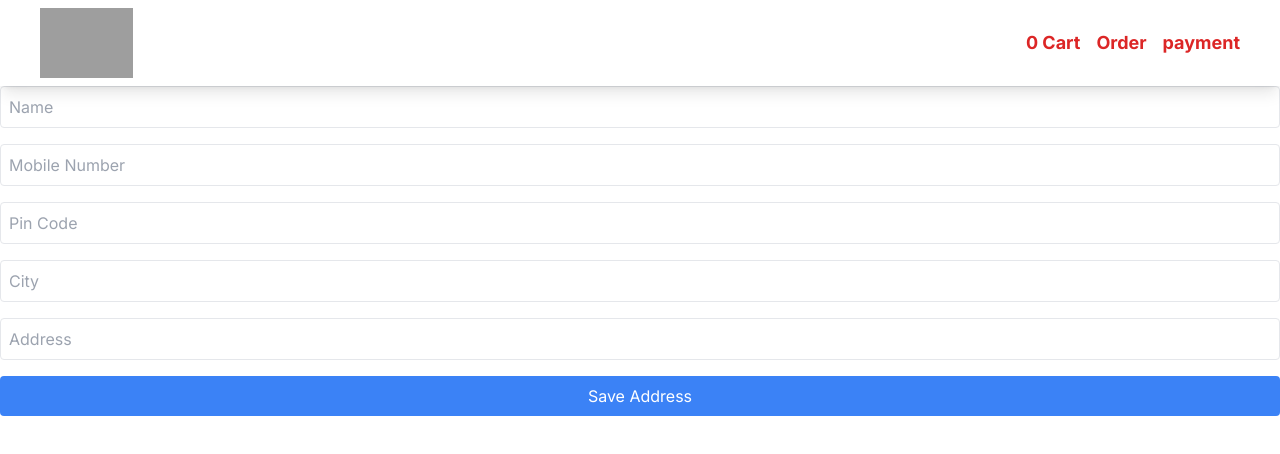
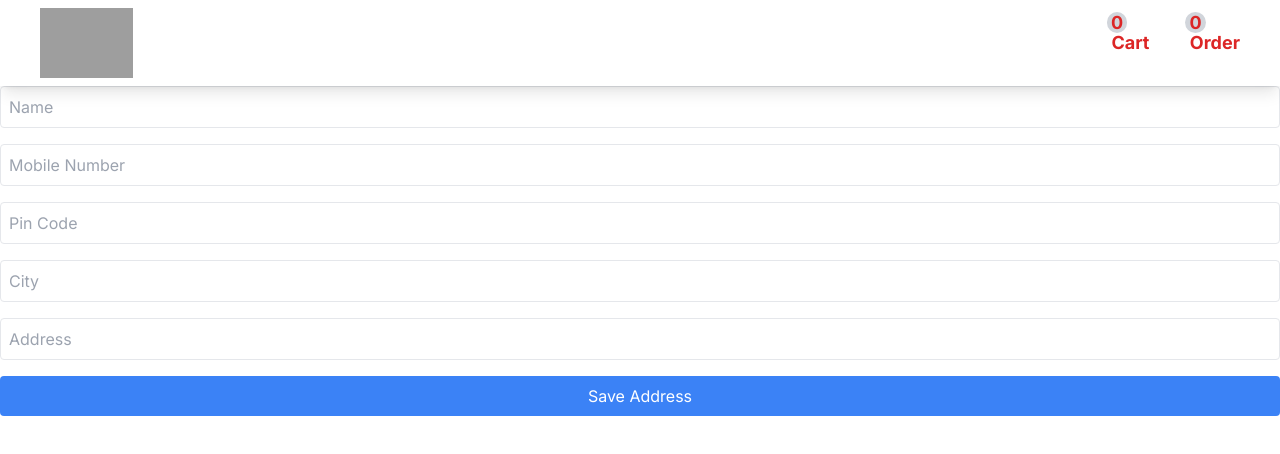
Before and after one commit to ashutosh2720/e-commerce-assignment, a Next.js app: page /address in a window 1280 px wide. Shown: the top 454 px of the page. Built offline with nearby package versions, Linux system fonts and the light colour scheme; grey boxes are pictures that could not be loaded.

Commit message:
address page addded

```diff
--- a/src/app/address/page.jsx
+++ b/src/app/address/page.jsx
@@ -1,14 +1,21 @@
 'use client'
 import { UseGlobaleCart } from '@/contexts/cartContext'
+import { useRouter } from 'next/router'
 import React from 'react'
+
 
 const Page = () => {
     const { addresses, editAddress, deleteAddress, formData, saveAddress, handleInputChange, editIndex, addAddress } = UseGlobaleCart()
 
+    function formHandler(){
+      e.preventDefault()
+      editIndex === -1 ? addAddress : saveAddress
+
+    }
   return (
     <div className='address-container'>
     <div className="form-data">
-      <form onSubmit={editIndex === -1 ? addAddress : saveAddress} className="flex flex-col space-y-4">
+      <form onSubmit={formHandler} className="flex flex-col space-y-4">
         <input
           type="text"
           name="name"
--- a/src/app/checkout/page.jsx
+++ b/src/app/checkout/page.jsx
@@ -12,7 +12,7 @@ const Page = () => {
 
     const totalPrice = calculateTotalPrice()
 
-console.log(addresses)
+// console.log(addresses)
     useEffect(() => {
         const script = document.createElement("script");
         script.src = "https://checkout.razorpay.com/v1/checkout.js";
--- a/src/app/components/Navbar.jsx
+++ b/src/app/components/Navbar.jsx
@@ -5,7 +5,7 @@ import { useRouter } from "next/navigation";
 
 
 const Navbar = () => {
-  const { cartItems } = UseGlobaleCart();
+  const { cartItems,myOrders } = UseGlobaleCart();
   const [isMenuOpen, setIsMenuOpen] = useState(false);
   const router = useRouter();
 
@@ -18,9 +18,9 @@ const Navbar = () => {
 
         <div className="hidden sm:flex space-x-4">
 
-          <p onClick={()=>router.push('/cart')} className="text-red-600 text-lg font-bold cursor-pointer">{cartItems?.length} Cart</p>
-          <p onClick={()=>router.push('/orders')} className="text-red-600 text-lg font-bold cursor-pointer">{} Order</p>
-          <p onClick={()=>router.push('/cart')} className="text-red-600 text-lg font-bold cursor-pointer">{} payment</p>
+          <p onClick={()=>router.push('/cart')} className="text-red-600 text-lg font-bold cursor-pointer"><span className='relative left-5 top-[-20px] bg-gray-300 rounded-full px-1'>{cartItems.length}</span> Cart</p>
+          <p onClick={()=>router.push('/orders')} className="text-red-600 text-lg font-bold cursor-pointer"><span className='relative left-5 top-[-20px] bg-gray-300 rounded-full px-1'>{myOrders.length}</span> Order</p>
+
 
         </div>
 
```
